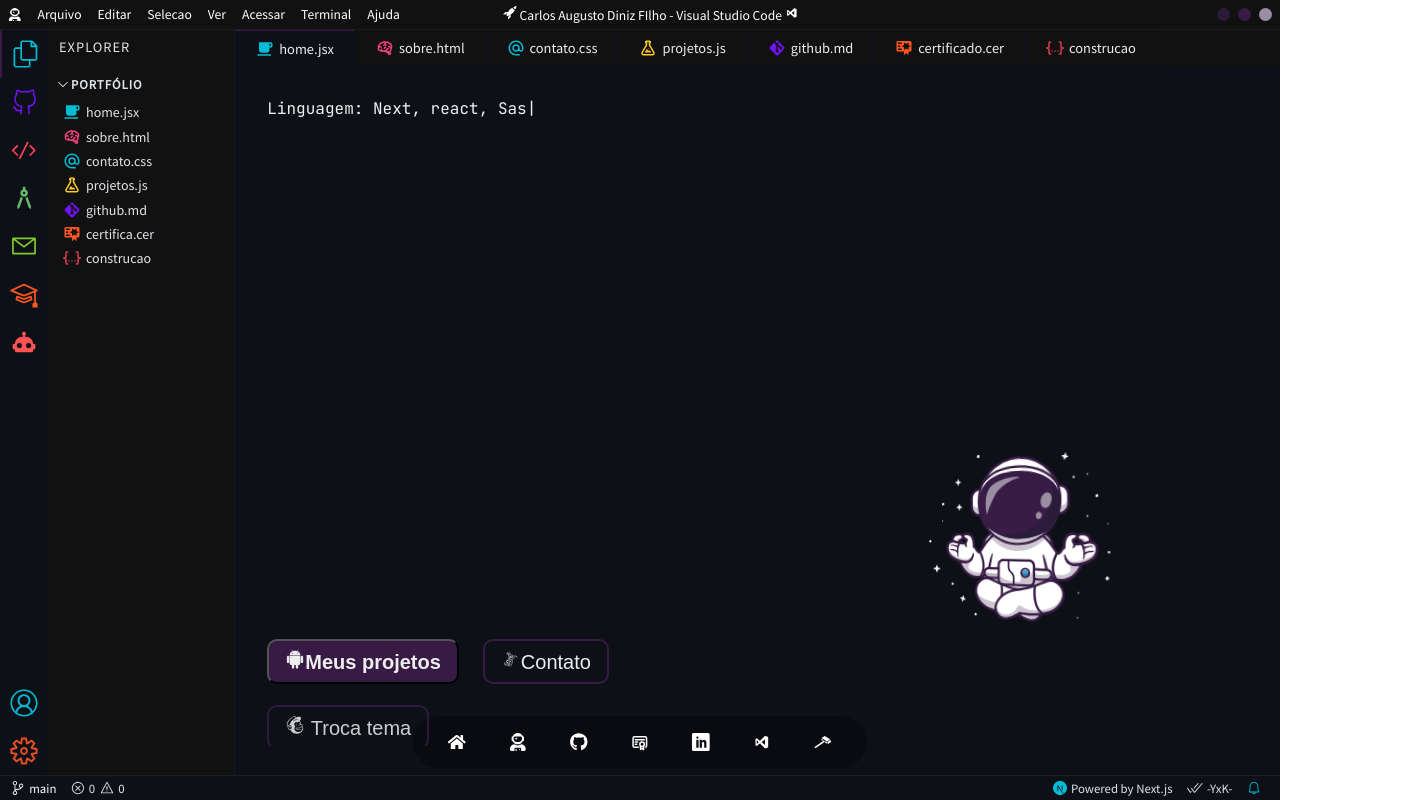
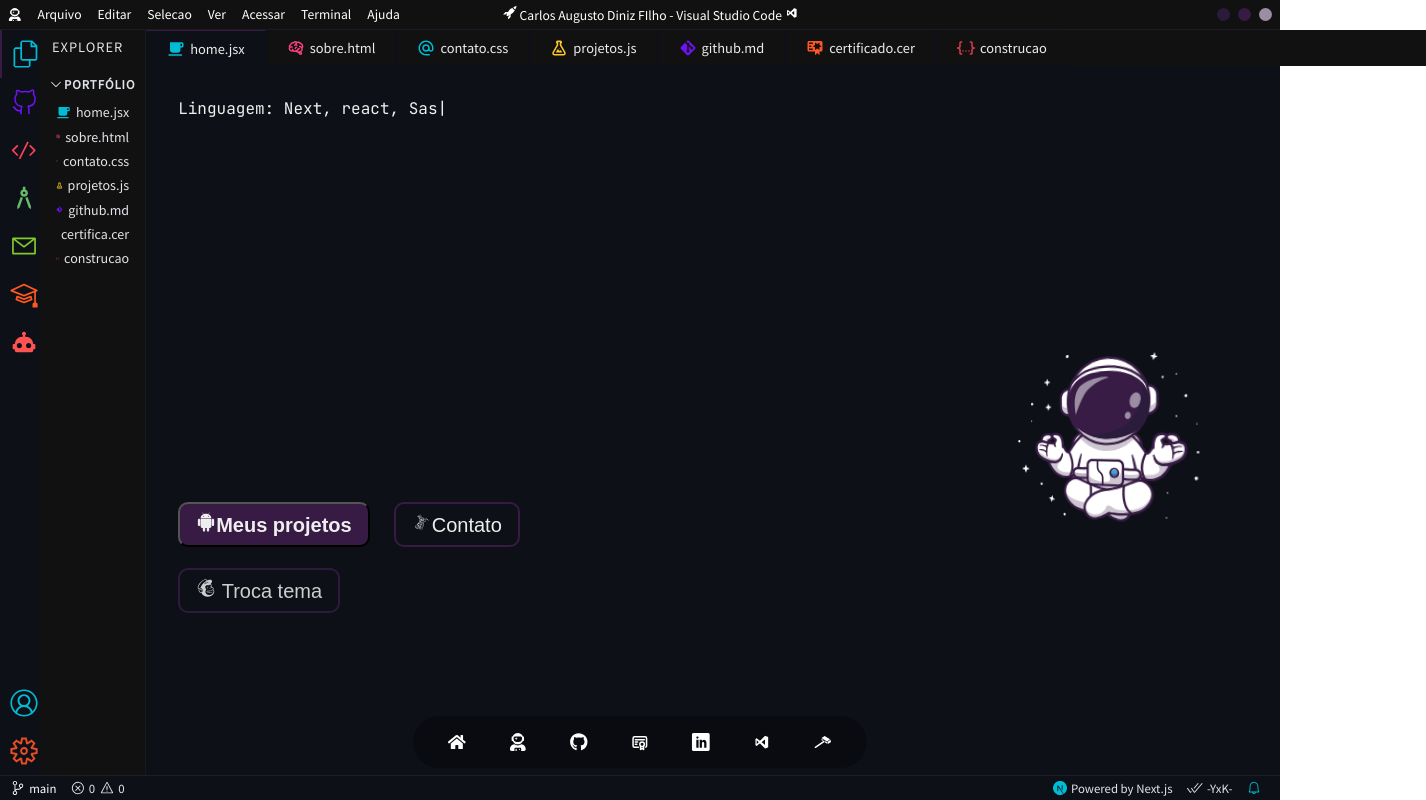
Before and after one commit to ysneshy/portfolio-carlos-filho, a Next.js app: page / in a window 1280 px wide. Shown: the whole page, 1426 px wide, since content can reach past the window. Built offline with nearby package versions, Linux system fonts and the light colour scheme.

Commit message:
upgrade50 :zap:

```diff
--- a/styles/ContactPage.module.css
+++ b/styles/ContactPage.module.css
@@ -19,7 +19,7 @@
 .illustration {
   height: 17vh;
   display: flex;
-  gap: 2em;
+  gap: 2rem;
   bottom: 0;
   align-items: center;
   justify-content: center;
@@ -51,10 +51,10 @@
 
 .form label {
   display: block;
-  margin-bottom: 0.5em;
+  margin-bottom: 0.5rem;
   text-transform: uppercase;
   letter-spacing: 2px;
-  font-size: 0.8em;
+  font-size: 0.8rem;
   border-radius: 40px;
 }
 
@@ -65,8 +65,8 @@
   background: var(--article-bg);
   color: var(--text-color);
   border: none;
-  font-size: 1em;
-  padding: 0.75em;
+  font-size: 1rem;
+  padding: 0.75rem;
   width: 100%;
   resize: none;
   border-radius: 40px;
@@ -83,8 +83,8 @@
   color: var(--main-bg);
   border: none;
   cursor: pointer;
-  padding: 0.5em 1em;
-  font-size: 0.9em;
+  padding: 0.5em 1rem;
+  font-size: 0.9rem;
   font-weight: bold;
   text-transform: uppercase;
   border-radius: 40px;
@@ -92,7 +92,7 @@
 }
 
 .heading {
-  margin-bottom: 1.5em;
+  margin-bottom: 1.5rem;
 }
 
 @media screen and (max-width: 1200px) {
@@ -101,7 +101,7 @@
   }
   .container > div:first-child {
     border-right: none;
-    margin-bottom: 2.5em;
+    margin-bottom: 2.5rem;
 
   }
 }
@@ -111,7 +111,7 @@
     display: block;
   }
   .form input {
-    font-size: 0.85em;
+    font-size: 0.85rem;
   }
 
 }
--- a/styles/HomePage.module.css
+++ b/styles/HomePage.module.css
@@ -1,12 +1,12 @@
 @import url('https://fonts.googleapis.com/css2?family=Montserrat:wght@900&display=swap');
 
 .container {
-  display: grid;
-  grid-template-columns: repeat(auto-fit, minmax(240px, 1fr));
+  display: flex;
   justify-content: center;
   height: 75vh;
   flex-direction: column;
   position: relative;
+  min-width: 320px;
 
 }
 
```
